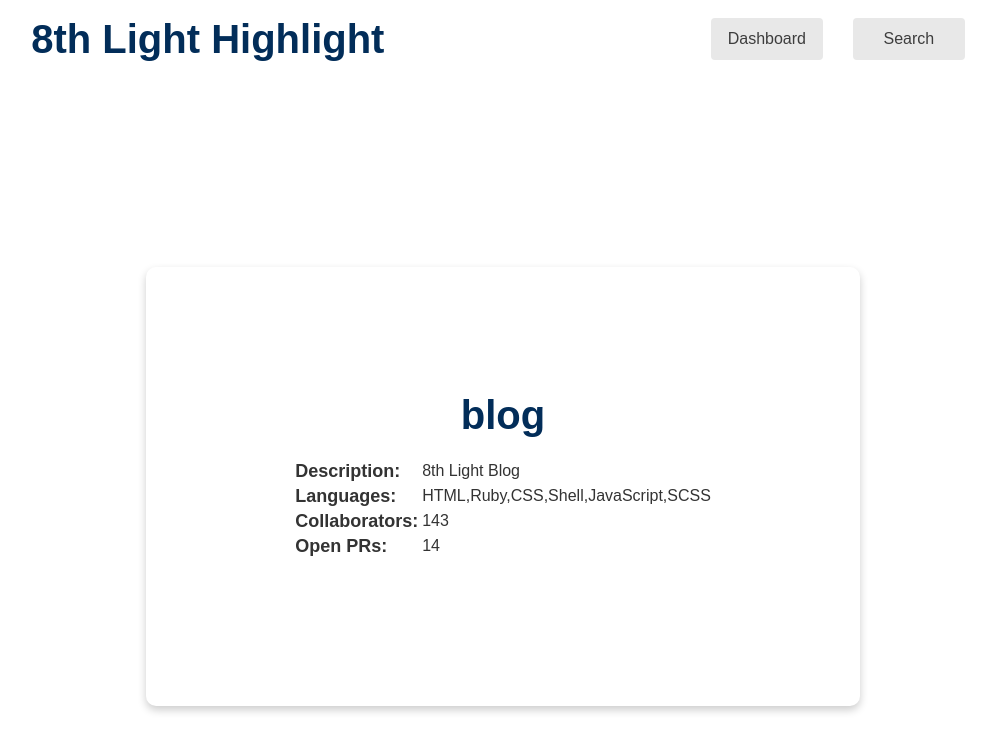
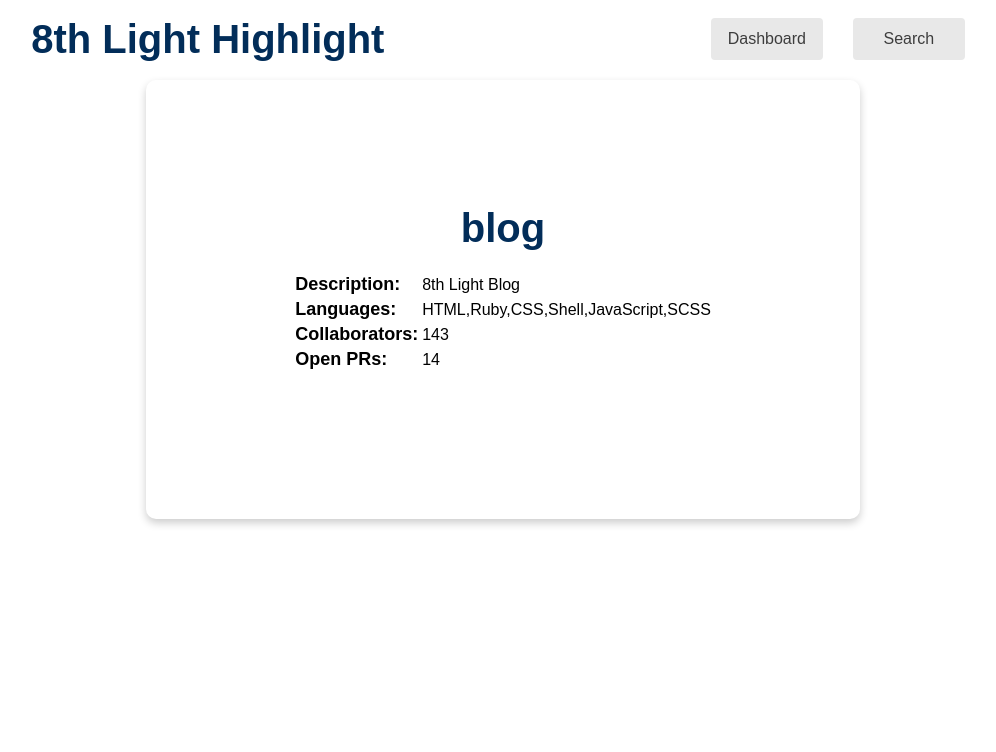
Before and after one commit to fifikim/highlight, an Angular app: page /detail/blog in a window 1280 px wide. Shown: the top 752 px of the page, without its empty margins (145-1141 px from the left). Built offline with nearby package versions, Linux system fonts and the light colour scheme; what apollo-angular would draw is missing.

Commit message:
remove extra horizontal spacing and detail page margins

```diff
--- a/src/app/app.component.html
+++ b/src/app/app.component.html
@@ -1,4 +1,4 @@
-<div class="container">
+<div class="container" fxLayout="column">
   <app-header></app-header>
   <router-outlet></router-outlet>
 </div>
--- a/src/app/repo-detail/repo-detail.component.css
+++ b/src/app/repo-detail/repo-detail.component.css
@@ -1,12 +1,9 @@
-.detail-section {
-  height: 65vw;
-}
-
 .detail-card {
   box-shadow: 0 4px 8px 0 rgba(0,0,0,0.2);
   transition: 0.3s;
   border-radius: 10px;
   padding: 10%;
+  margin: 10px;
 }
 
 .details {
--- a/src/styles.css
+++ b/src/styles.css
@@ -1,23 +1,23 @@
-html, body {
+body {
   height: 100%;
   width: 100%;
-  box-sizing: border-box;
+  max-width: 100% !important;
+  overflow-x: hidden !important;
 }
+
 h1 {
   color: rgb(2, 45, 89);
   font-family: Arial, Helvetica, sans-serif;
   font-size: 250%;
   margin: 0;
 }
+
 h2, h3 {
   color: #444;
   font-family: Arial, Helvetica, sans-serif;
   font-weight: lighter;
 }
-body, input[type="text"], button {
-  color: #333;
-  font-family: Cambria, Georgia, serif;
-}
+
 button {
   background-color: #eee;
   border: none;
@@ -31,15 +31,18 @@
   margin-top: 1rem;
   font-family: Arial, Helvetica, sans-serif;
 }
+
 button:hover {
   background-color: rgb(101, 104, 122);
   color: white;
 }
+
 button:disabled {
   background-color: #eee;
   color: #aaa;
   cursor: auto;
 }
+
 a {
   color: black;
   text-decoration: none;
```
